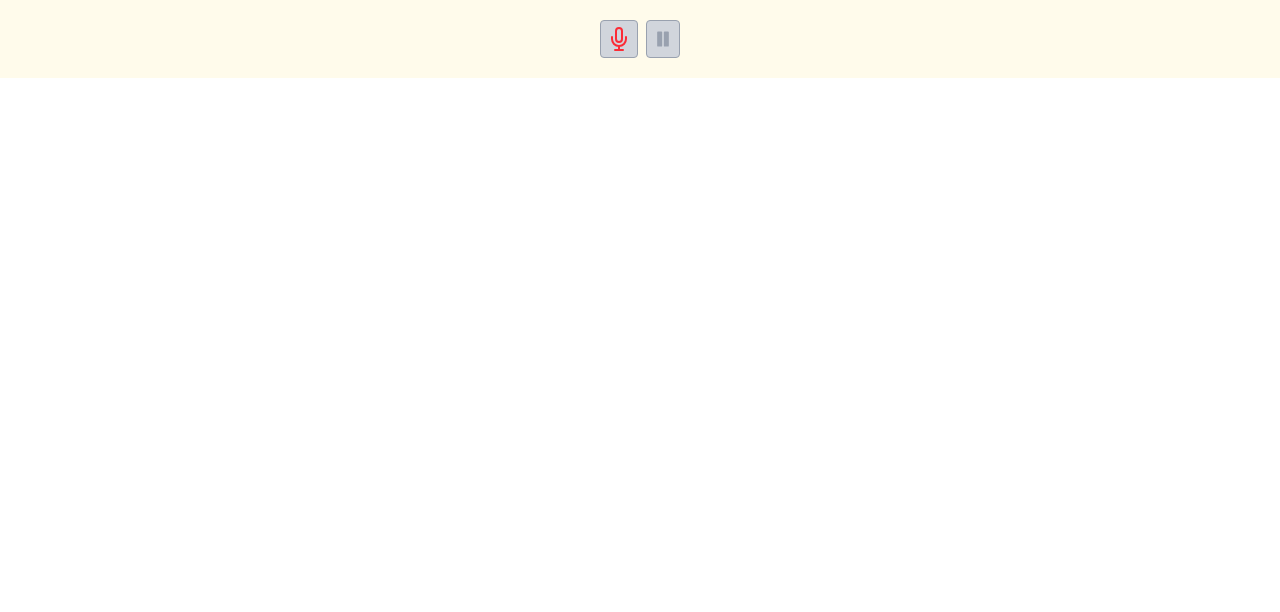
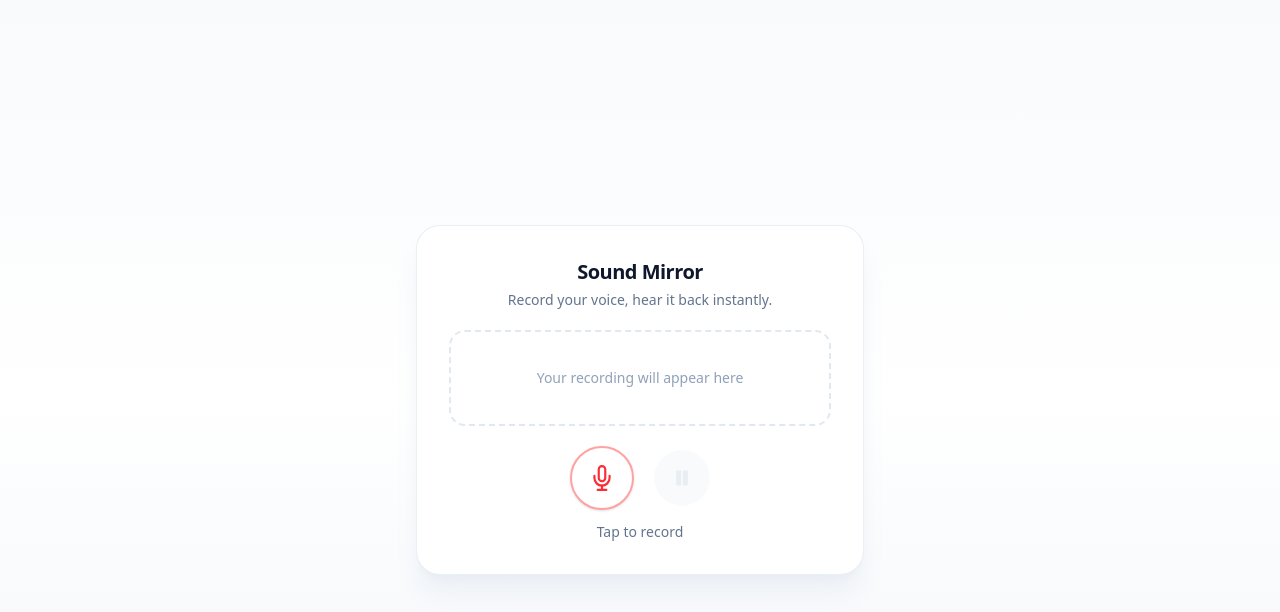
Before and after one commit to axln/voice-mirror, a Svelte app: page / in a window 1280 px wide. Shown: the top 612 px of the page. Built offline with nearby package versions, Linux system fonts and the light colour scheme.

Commit message:
UI design from claude

```diff
--- a/src/App.svelte
+++ b/src/App.svelte
@@ -1,10 +1,9 @@
 <script lang="ts">
   import Recorder from '~/components/Recorder.svelte';
-  import Sandbox from '~/components/Sandbox.svelte';
 </script>
 
-<main class="min-w-200 bg-amber-50 p-10">
+<main
+  class="flex min-h-screen w-full items-center justify-center bg-linear-to-b from-slate-50 via-white to-slate-100 px-6 py-16"
+>
   <Recorder />
 </main>
-
-<!-- <Sandbox /> -->
--- a/src/app.css
+++ b/src/app.css
@@ -3,3 +3,8 @@
 @theme {
   --spacing: 2px;
 }
+
+html,
+body {
+  height: 100%;
+}
--- a/src/components/Button.svelte
+++ b/src/components/Button.svelte
@@ -20,10 +20,10 @@
 <button
   bind:this={element}
   class={twMerge(
-    'cursor-pointer rounded-sm border border-gray-400 bg-gray-300 p-3 text-gray-600',
-    'active:bg-gray-400/80',
-    'hover:border-gray-500 hover:bg-gray-400',
-    'disabled:text-gray-400 disabled:hover:border-gray-400 disabled:hover:bg-gray-300',
+    'inline-flex cursor-pointer items-center justify-center rounded-full transition-all duration-150 ease-out',
+    'active:scale-95',
+    'focus-visible:outline-none focus-visible:ring-4 focus-visible:ring-offset-2 focus-visible:ring-offset-white',
+    'disabled:cursor-not-allowed disabled:opacity-40 disabled:active:scale-100',
     clsx(className)
   )}
   {...rest}
--- a/src/components/Recorder.svelte
+++ b/src/components/Recorder.svelte
@@ -18,6 +18,16 @@
   // svelte-ignore non_reactive_update
   let pauseButtonElement: HTMLButtonElement;
   let audioElement: HTMLAudioElement | undefined = $state(undefined);
+
+  let statusText = $derived(
+    recording
+      ? 'Recording…'
+      : audioUrl
+        ? playing
+          ? 'Playing…'
+          : 'Tap play to listen'
+        : 'Tap to record'
+  );
 
   $effect(() => {
     if (audio) {
@@ -121,23 +131,68 @@
   }}
 />
 
-<div class="flex justify-center gap-4">
+<div
+  class="w-full max-w-md rounded-3xl border border-slate-200/70 bg-white p-10 shadow-xl shadow-slate-200/60 sm:p-16"
+>
+  <div class="mb-10 flex flex-col items-center gap-2 text-center">
+    <h1 class="text-xl font-semibold tracking-tight text-slate-900">Sound Mirror</h1>
+    <p class="text-sm text-slate-500">Record your voice, hear it back instantly.</p>
+  </div>
+
+  <div class="mb-10">
+    {#if audioUrl}
+      <div class="w-full rounded-2xl border border-slate-200 bg-slate-50 p-8">
+        <Surfer {audioUrl} bind:audioElement />
+      </div>
+    {:else}
+      <div
+        class="flex h-[96px] w-full items-center justify-center rounded-2xl border-2 border-dashed border-slate-200 px-8 text-center text-sm text-slate-400"
+      >
+        Your recording will appear here
+      </div>
+    {/if}
+  </div>
+
+  <div class="flex flex-col items-center gap-6">
+    <div class="flex items-center justify-center gap-10">
+      <div class="relative">
+        {#if recording}
+          <span
+            class="absolute inset-0 -z-10 animate-ping rounded-full bg-red-400/60"
+            aria-hidden="true"
+          ></span>
+        {/if}
         <!-- disabled={recording && !stopRecord} -->
         <!-- data-record={recording ? '' : null}  -->
         <Button
           bind:element={recordButtonElement}
           class={[
-      'text-red-500 hover:text-red-600',
-      'data-record:not-disabled:border-red-600 data-record:not-disabled:bg-red-500 data-record:not-disabled:text-white',
+            'h-32 w-32 border-2 border-red-300 bg-white text-red-500 shadow-sm',
+            'hover:border-red-400 hover:bg-red-50',
+            'focus-visible:ring-red-200',
+            'data-record:not-disabled:border-red-500 data-record:not-disabled:bg-red-500 data-record:not-disabled:text-white data-record:not-disabled:shadow-red-200 data-record:not-disabled:hover:bg-red-600',
           ]}
           disabled={recording && !stopRecord}
           data-record={recording ? '' : null}
           onclick={onrecord}
+          aria-label={recording ? 'Stop recording' : 'Start recording'}
         >
-    <Mic size={24} />
+          <Mic size={26} />
         </Button>
+      </div>
 
-  <Button bind:element={pauseButtonElement} disabled={audioElement ? null : ''} onclick={onpause}>
+      <Button
+        bind:element={pauseButtonElement}
+        class={[
+          'h-28 w-28 border border-transparent bg-slate-900 text-white shadow-sm',
+          'hover:bg-slate-700',
+          'focus-visible:ring-slate-300',
+          'disabled:bg-slate-100 disabled:text-slate-300 disabled:shadow-none',
+        ]}
+        disabled={audioElement ? null : ''}
+        onclick={onpause}
+        aria-label={playing ? 'Pause playback' : 'Play recording'}
+      >
         {#if audioElement}
           {#if playing}
             <Pause size={20} />
@@ -145,11 +200,16 @@
             <Play size={20} />
           {/if}
         {:else}
-      <Pause size={20} />{/if}
+          <Pause size={20} />
+        {/if}
       </Button>
     </div>
 
-{#if audioUrl}
-  <!-- <audio bind:this={audioElement} autoplay loop src={audioUrl}></audio> -->
-  <Surfer {audioUrl} bind:audioElement />
+    <p class="flex items-center gap-2 text-sm text-slate-500">
+      {#if recording}
+        <span class="h-2 w-2 animate-pulse rounded-full bg-red-500" aria-hidden="true"></span>
       {/if}
+      {statusText}
+    </p>
+  </div>
+</div>
--- a/src/components/Surfer.svelte
+++ b/src/components/Surfer.svelte
@@ -13,13 +13,17 @@
   onMount(() => {
     const ws = WaveSurfer.create({
       container: waveform,
-      waveColor: '#d6d6d6',
-      progressColor: '#51da4c',
+      waveColor: '#cbd5e1',
+      progressColor: '#6366f1',
+      cursorColor: '#6366f1',
+      cursorWidth: 1,
       autoplay: true,
       hideScrollbar: true,
       normalize: false,
-      height: 50,
+      height: 64,
       barWidth: 2,
+      barGap: 2,
+      barRadius: 2,
     });
     audioElement = ws.getMediaElement();
 
```
Lines whose indentation alone changed are shown as unchanged.
